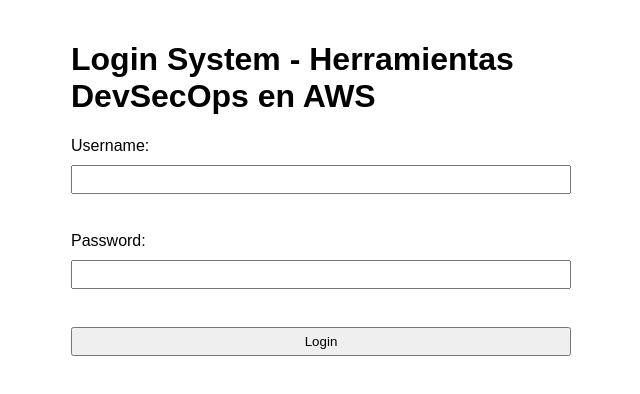
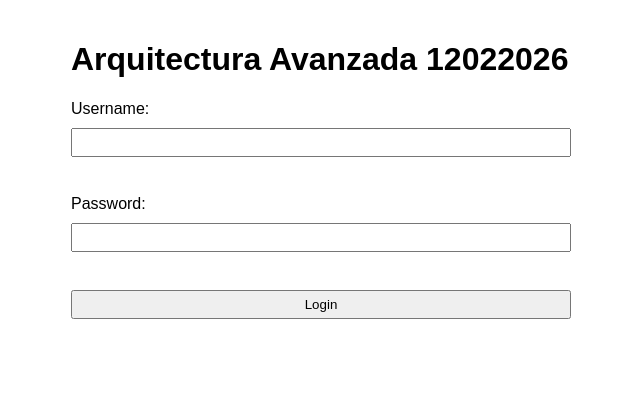
Before and after one commit to jorgeandresfloreszepeda/js-security-examples_01, a website: page index.html in a window 1280 px wide. Shown: the whole page, without its empty margins (319-959 px from the left). Drawn offline with Linux system fonts and the light colour scheme.

Commit message:
Update heading text in index.html

```diff
--- a/index.html
+++ b/index.html
@@ -9,7 +9,7 @@
 </head>
 
 <body>
-  <h1>Login System - Herramientas DevSecOps en AWS</h1>
+  <h1>Arquitectura Avanzada 12022026</h1>
   <form id="loginForm">
     <label for="username">Username:</label>
     <input type="text" id="username" name="username" required />
```
